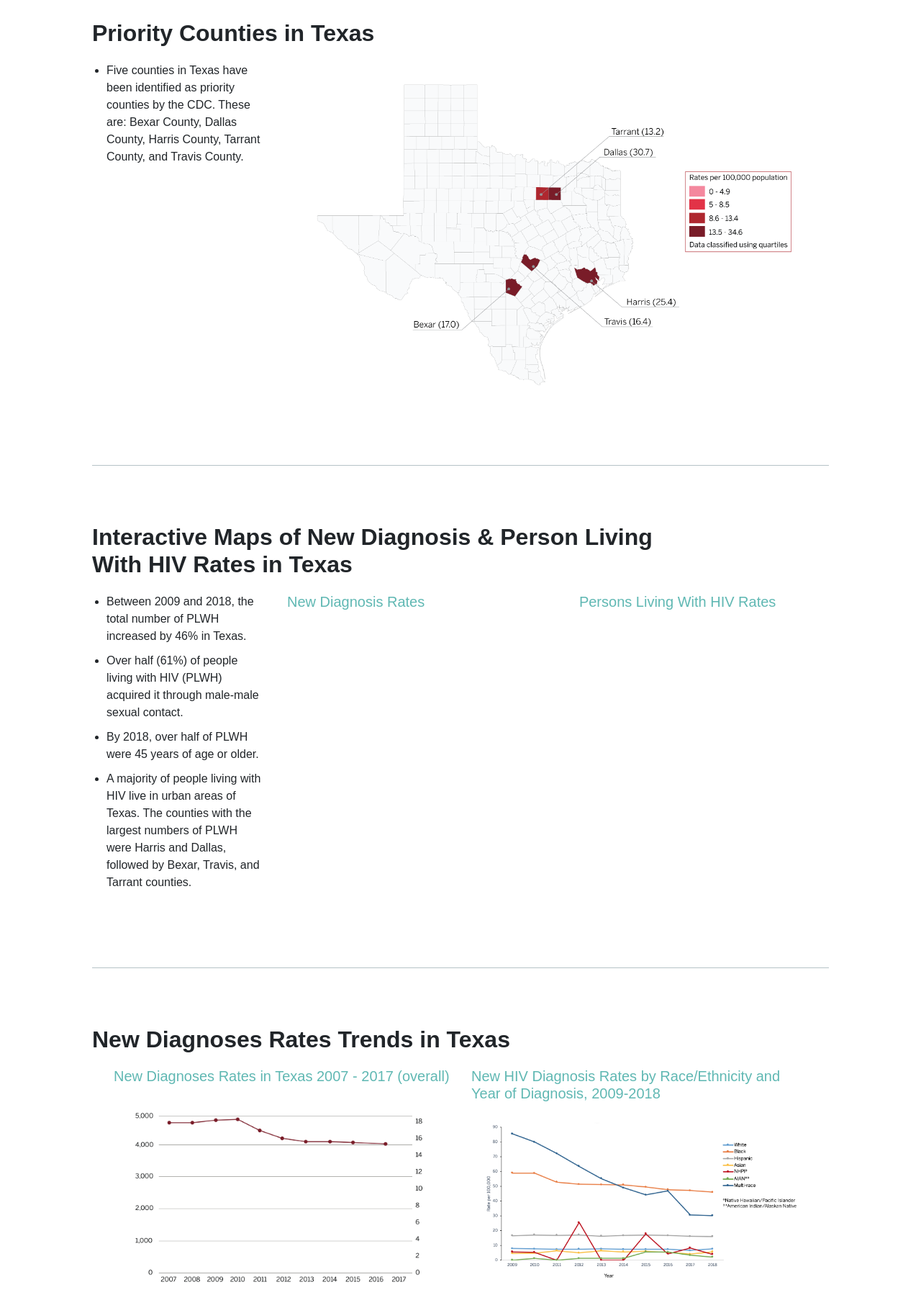
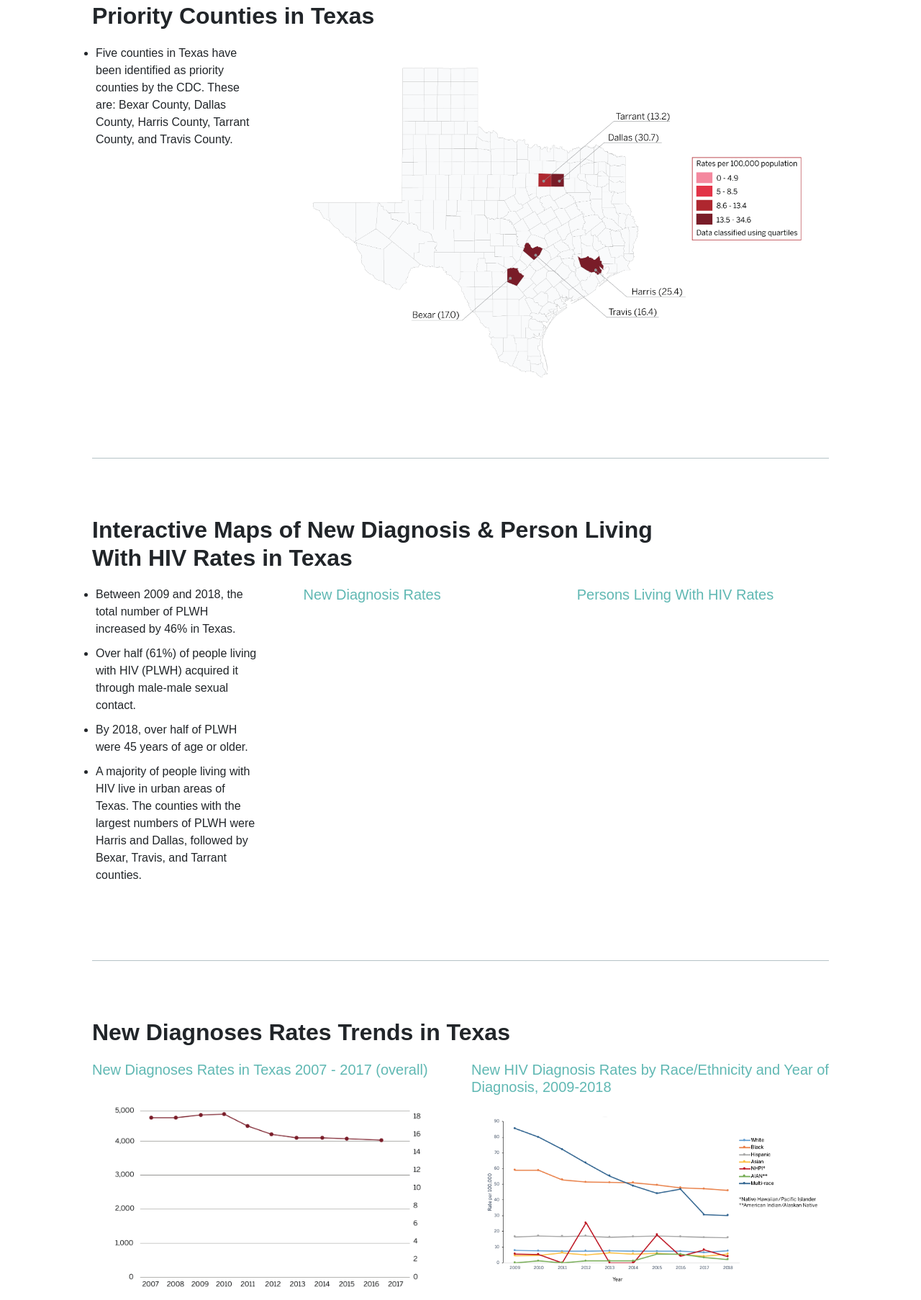
Before and after one commit to karimifar/tchep, a plain HTML site: page overview/index.html in a window 1280 px wide. Shown: the part 1637-3443 px from the top of the page at 72% size. Drawn offline with nearby package versions, Linux system fonts and the light colour scheme; a script that the page names is missing; a web font is replaced by a local one.

Commit message:
overview responsive

```diff
--- /dev/null
+++ b/assets/css/overview/overview-responsive.css
@@ -0,0 +1,3 @@
+.page-row{
+    width:100%
+}
--- a/assets/css/overview/overview.css
+++ b/assets/css/overview/overview.css
@@ -48,7 +48,7 @@ ul li{
 }
 
 .flourish{
-    width:45%;
+    /* width:45%; */
     /* margin-top: 50px; */
 }
 .story-sec h4{
--- a/overview/index.html
+++ b/overview/index.html
@@ -34,7 +34,7 @@
     <link rel="stylesheet" href="../assets/css/styles.css">
     <link rel="stylesheet" href="../assets/css/overview/overview.css">
     <link rel="stylesheet" href="../assets/css/responsive.css">
-    <link rel="stylesheet" href="../assets/css/overview/">
+    <link rel="stylesheet" href="../assets/css/overview/overview-responsive.css">
 
 
     <!-- social share meta tags -->
@@ -113,8 +113,8 @@
                     <h2>
                         New Diagnoses of HIV Infection in 2018 in the US
                     </h2>
-                    <div class="d-flex justify-content-between">
-                        <ul class="story-h col-md-3">
+                    <div class="row d-flex justify-content-between">
+                        <ul class="story-h col-lg-3">
                             <li>
                                 In the United States and 6 dependent areas, the rate of diagnoses of new HIV infection among adults and adolescents was 13.6 per 100,000 population in 2018.
                             </li>
@@ -128,7 +128,7 @@
                                 The rate of HIV diagnosis in TX is 15.6 per 100,000 population.
                             </li>
                         </ul>
-                        <div class="story-h col-md-9">
+                        <div class="story-h col-lg-9">
                             <img  src="../assets/img/overview/us-map.png" alt="">
                         </div>
                     </div>
@@ -139,13 +139,13 @@
                     <h2>
                         Priority Counties in Texas
                     </h2>
-                    <div class="d-flex justify-content-between">
-                        <ul class="story-h col-md-3">
+                    <div class="row d-flex justify-content-between">
+                        <ul class="story-h col-lg-3">
                             <li>
                                 Five counties in Texas have been identified as priority counties by the CDC. These are: Bexar County, Dallas County, Harris County, Tarrant County, and Travis County.
                             </li>
                         </ul>
-                        <div class="story-h col-md-9">
+                        <div class="story-h col-lg-9">
                             <img src="../assets/img/overview/priority-counties.png" alt="">
                         </div>
                     </div>
@@ -158,19 +158,19 @@
                     <h2>
                         Interactive Maps of New Diagnosis & Person Living With HIV Rates in Texas
                     </h2>
-                    <div class="d-flex justify-content-between">
-                        <ul class="story-h col-md-3">
+                    <div class="row d-flex justify-content-between">
+                        <ul class="story-h col-lg-3">
                             <li>Between 2009 and 2018, the total number of PLWH increased by 46% in Texas.</li>
                             <li>Over half (61%) of people living with HIV (PLWH) acquired it through male-male sexual contact.</li>
                             <li>By 2018, over half of PLWH were 45 years of age or older.</li>
                             <li>A majority of people living with HIV live in urban areas of Texas.  The counties with the largest numbers of PLWH were Harris and Dallas, followed by Bexar, Travis, and Tarrant counties.</li>
                         </ul>
-                        <div class="story-h col-md-9 d-flex justify-content-between">
-                            <div class="flourish new-cases">
+                        <div class="row story-h col-lg-9 d-flex justify-content-between">
+                            <div class="flourish new-cases col-lg-6">
                                 <h4>New Diagnosis Rates</h4>
                                 <div class="flourish-embed flourish-map" data-src="visualisation/2415205" data-url="https://flo.uri.sh/visualisation/2415205/embed"><script src="https://public.flourish.studio/resources/embed.js"></script></div>
                             </div>
-                            <div class="flourish plwh">
+                            <div class="flourish plwh col-lg-6">
                                 <h4>Persons Living With HIV Rates</h4>
                                 <div class="flourish-embed flourish-map" data-src="visualisation/2593900" data-url="https://flo.uri.sh/visualisation/2593900/embed"><script src="https://public.flourish.studio/resources/embed.js"></script></div>
                             </div>
@@ -183,21 +183,21 @@
                     <h2>
                         New Diagnoses Rates Trends in Texas
                     </h2>
-                    <div class="d-flex justify-content-between">
+                    <div class="row d-flex justify-content-between">
                         <!-- <ul class="story-h col-md-0">
                         </ul> -->
-                        <div class="story-h col-md-12 d-flex justify-content-between">
-                            <div class="col-md-6">
+                        <!-- <div class="row story-h col-md-12 d-flex justify-content-between"> -->
+                            <div class="col-lg-6">
                                 <h4>New Diagnoses Rates in Texas 2007 - 2017 (overall)</h4>
                                 <!-- <div class=""> -->
                                     <img src="../assets/img/overview/new-trend.png" alt="">
                                 <!-- </div> -->
                             </div>
-                            <div class="col-md-6">
+                            <div class="col-lg-6">
                                 <h4>New HIV Diagnosis Rates by Race/Ethnicity and Year of Diagnosis, 2009-2018</h4>
                                 <img src="../assets/img/overview/v2highfimockups-4.png" alt="">
                             </div>
-                        </div>
+                        <!-- </div> -->
 
                     </div>
                 </div>
@@ -206,12 +206,12 @@
                     <h2>
                         New Diagnoses Rates in Texas by Age & Race, 2018
                     </h2>
-                    <div class="story-h col-md-12 d-flex justify-content-between">
-                        <div class="col-md-6">
+                    <div class="row story-h col-md-12 d-flex justify-content-between">
+                        <div class="col-lg-6">
                             <h4>New HIV Diagnisis Rates by Age at Diagnosis, 2018</h4>
                             <img src="../assets/img/overview/v2highfimockups-5.png" alt="">
                         </div>
-                        <div class="col-md-6">
+                        <div class="col-lg-6">
                             <h4>HIV Prevalence Rate by Race/Ethnicity, 2018</h4>
                             <img src="../assets/img/overview/v2highfimockups-6.png" alt="">
                         </div>
```
